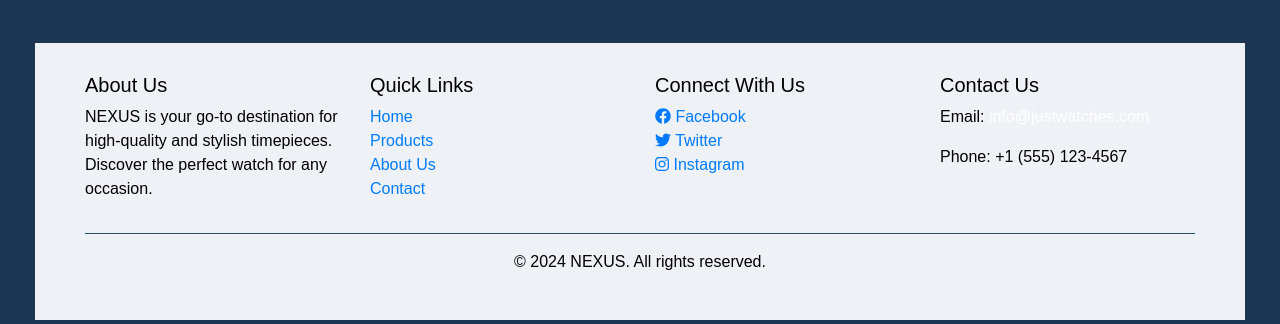
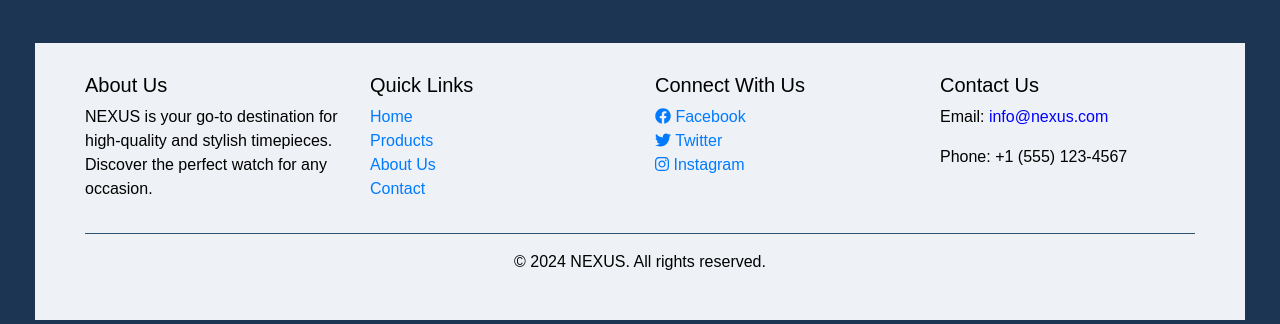
Before and after one commit to vedang6725/DJANGO_WATCH, a Django app: page /watch/home/ in a window 1280 px wide. Shown: the part 1728-2052 px from the top of the page. Run offline with Django 4.2, Linux system fonts and the light colour scheme; data comes from the database, SQL or seed files in the repository; both versions use the stored data as it was after the commit; some libraries are stand-ins or nearby versions.

Commit message:
commit:42

```diff
--- a/myweb/watch/templates/watch/index.html
+++ b/myweb/watch/templates/watch/index.html
@@ -183,7 +183,7 @@
             <div class="col-md-3">
                 <h5>Contact Us</h5>
                 <address>
-                    <p>Email: <a href="mailto:info@justwatches.com" style="color: #fff;">info@justwatches.com</a></p>
+                    <p>Email: <a href="mailto:info@justwatches.com" style="color: blue;">info@nexus.com</a></p>
                     <p>Phone: +1 (555) 123-4567</p>
                 </address>
             </div>
@@ -209,7 +209,6 @@
 
 
 
-
     <!-- Bootstrap JS and Custom JavaScript -->
     <script src="https://code.jquery.com/jquery-3.5.1.slim.min.js"></script>
     <script src="https://cdn.jsdelivr.net/npm/@popperjs/core@2.9.3/dist/umd/popper.min.js"></script>
--- a/myweb/watch/templates/watch/kids.html
+++ b/myweb/watch/templates/watch/kids.html
@@ -159,7 +159,7 @@
             <div class="col-md-3">
                 <h5>Contact Us</h5>
                 <address>
-                    <p>Email: <a href="mailto:info@justwatches.com" style="color: #fff;">info@justwatches.com</a></p>
+                    <p>Email: <a href="mailto:info@justwatches.com" style="color: blue;">info@nexus.com</a></p>
                     <p>Phone: +1 (555) 123-4567</p>
                 </address>
             </div>
--- a/myweb/watch/templates/watch/mens.html
+++ b/myweb/watch/templates/watch/mens.html
@@ -157,7 +157,7 @@
             <div class="col-md-3">
                 <h5>Contact Us</h5>
                 <address>
-                    <p>Email: <a href="mailto:info@justwatches.com" style="color: #fff;">info@justwatches.com</a></p>
+                    <p>Email: <a href="mailto:info@justwatches.com" style="color: blue;">info@nexus.com</a></p>
                     <p>Phone: +1 (555) 123-4567</p>
                 </address>
             </div>
--- a/myweb/watch/templates/watch/womens.html
+++ b/myweb/watch/templates/watch/womens.html
@@ -158,7 +158,7 @@
             <div class="col-md-3">
                 <h5>Contact Us</h5>
                 <address>
-                    <p>Email: <a href="mailto:info@justwatches.com" style="color: #fff;">info@justwatches.com</a></p>
+                    <p>Email: <a href="mailto:info@justwatches.com" style="color: blue;">info@nexus.com</a></p>
                     <p>Phone: +1 (555) 123-4567</p>
                 </address>
             </div>
```
Also changed, not shown: myweb/db.sqlite3.
